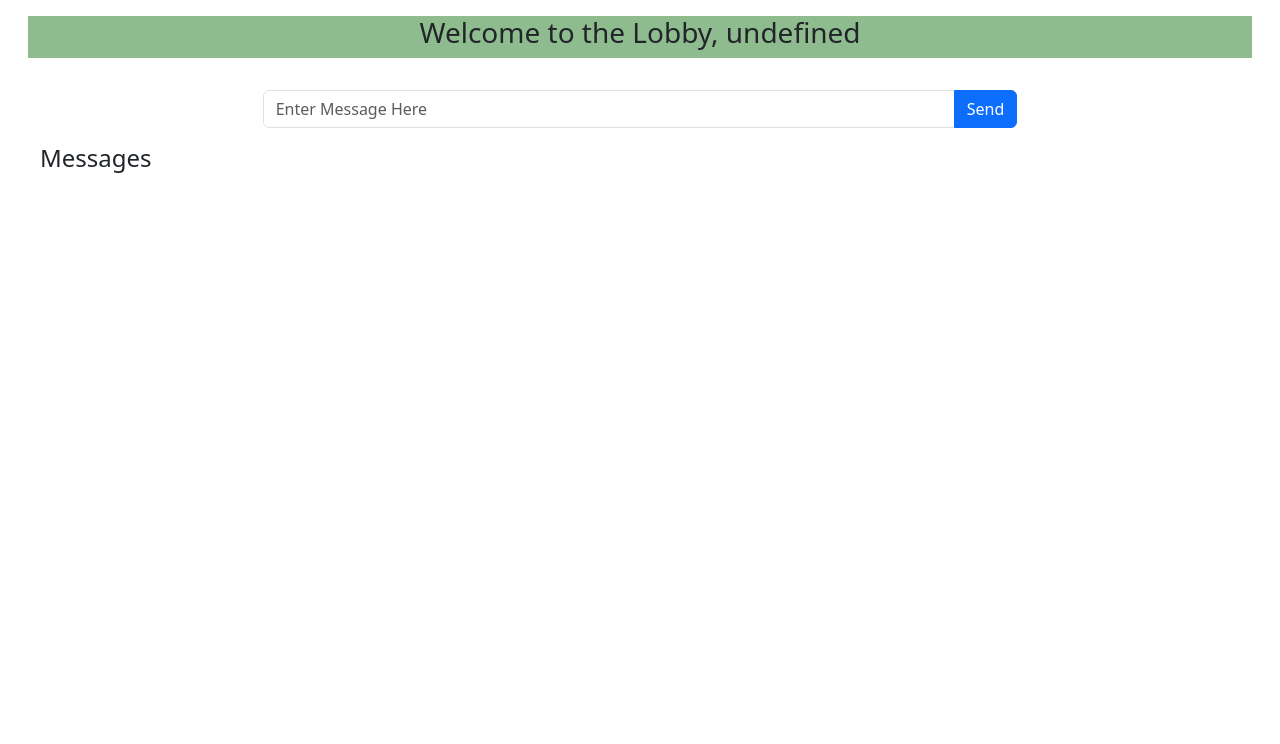
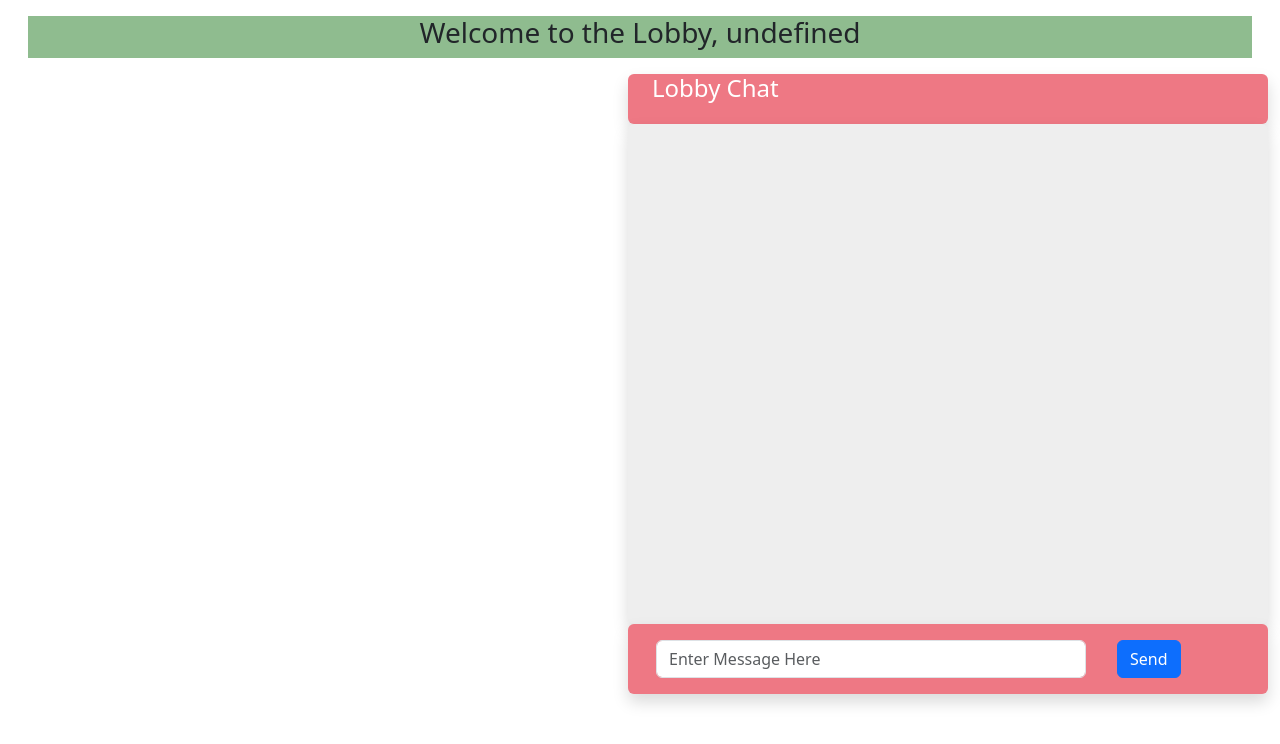
Before and after one commit to michael-methvin/reversi-website, a website: page public/lobby.html in a window 1280 px wide. Drawn offline with nearby package versions, Linux system fonts and the light colour scheme; no server answers.

Commit message:
cleaning lobby chat

```diff
--- a/public/assets/css/lobby_style.css
+++ b/public/assets/css/lobby_style.css
@@ -5,6 +5,7 @@
 .join_room_response {
     background-color: rgb(202, 194, 194);
     margin: 1px 1px 1px 10px;
+    padding:0;
 }
 
 .send_message_response {
@@ -12,3 +13,21 @@
     margin: 1px 1px 1px 1px;
     color: rgb(0, 0, 0);
 }
+.chatbox {
+    background-color: #eee;
+    height:500px;
+    margin-right: 100px;
+
+
+}
+.chatheader {
+    color: white;
+    background-color: rgb(238, 120, 132);
+    height:50px;
+    margin-right: 100px;
+
+
+}
+.chatmessager {
+    background-color:rgb(238, 120, 132) ;
+}
--- a/public/lobby.html
+++ b/public/lobby.html
@@ -1,6 +1,8 @@
 <!doctype html>
     <html lang="en">
 
+
+    <!--TODO      Multicolored text for names randomized, stylize chat, top message are last, scroll wheel, smaller chat area        -->
     <!--Lobby Page -->
         <head>
             <meta charset="utf-8">
@@ -23,18 +25,32 @@
                     </div>
                 </div>
 
-                <div class = "row m-3 ">
-                    <div class = "col">
-                        <div class = "row align-items-center justify-content-center m-3">
-                            <div class="col-8">
-                                <div class = "input-group">
+                <div class = "row">
+                    <div class ="col 6"></div>
+
+                    <div class = "col 6">
+                        <div class = "row ">
+                            <div class="row chatheader rounded shadow">
+                                <div class ="col">
+                                    <h4>Lobby Chat</h4>
+                                </div>
+                            </div>
+
+                            <div class="row chatbox rounded shadow">
+                                <div class ="col" id="messages">
+                                </div>
+
+                            </div>
+
+                            <div class = "row input-group chatmessager shadow rounded">
+                                <div class ="col-sm-9 p-3">
                                     <input type="text" class="form-control text-nowrap" id="chatMessage" placeHolder="Enter Message Here" aria-label="Enter your message to send to the chat room"/>
+                                </div>
+                                <div class ="col-3 p-3">
                                     <button type = "submit" class = "btn btn-primary text-nowrap" id="chatButton" onclick="sendMessage()">Send</button>
                                 </div>
                             </div>
                         </div>
-                        <h4>Messages</h4>
-                        <div id="messages"></div>
                     </div>
                 </div>
             </div>
```
